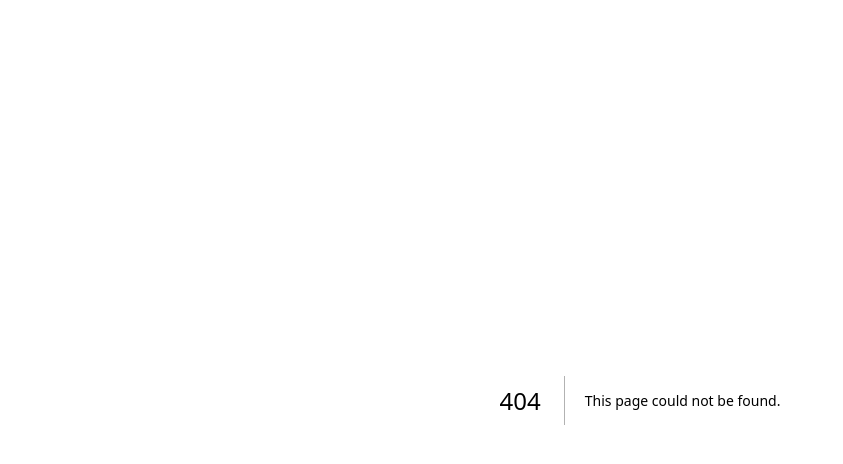
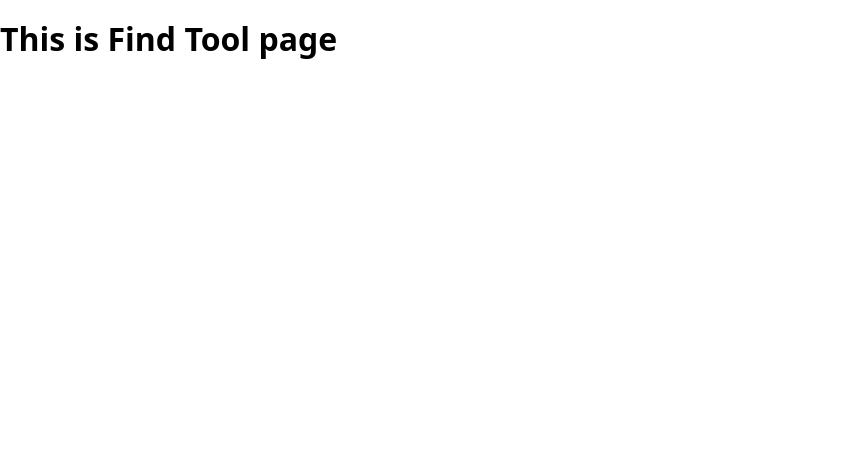
Before and after one commit to akgupta2002D/IdeaLab_Kiosk, a Next.js app: page /find_tool in a window 1280 px wide. Before the commit this address had no page. Shown: the top 464 px of the page, without its empty margins (0-843 px from the left). Built offline with nearby package versions, Linux system fonts and the light colour scheme.

Commit message:
Add Placeholder info on the new kiosk button pages

```diff
--- /dev/null
+++ b/app/(pages)/find_tool/page.js
@@ -0,0 +1,7 @@
+export default function FindToolPage() {
+    return (
+      <div>
+        <h1>This is Find Tool page</h1>
+      </div>
+    );
+  }
```
Also changed, not shown: app/(pages)/ideabot/page.js (+7 -0 lines).
